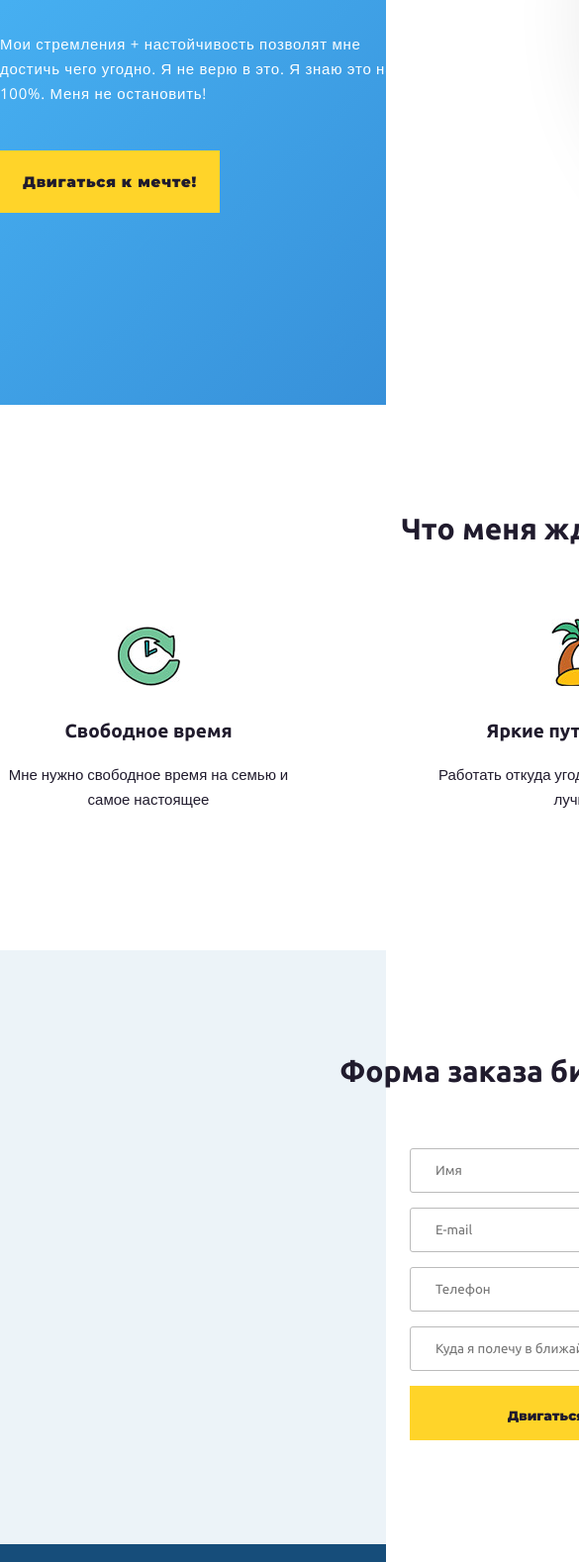
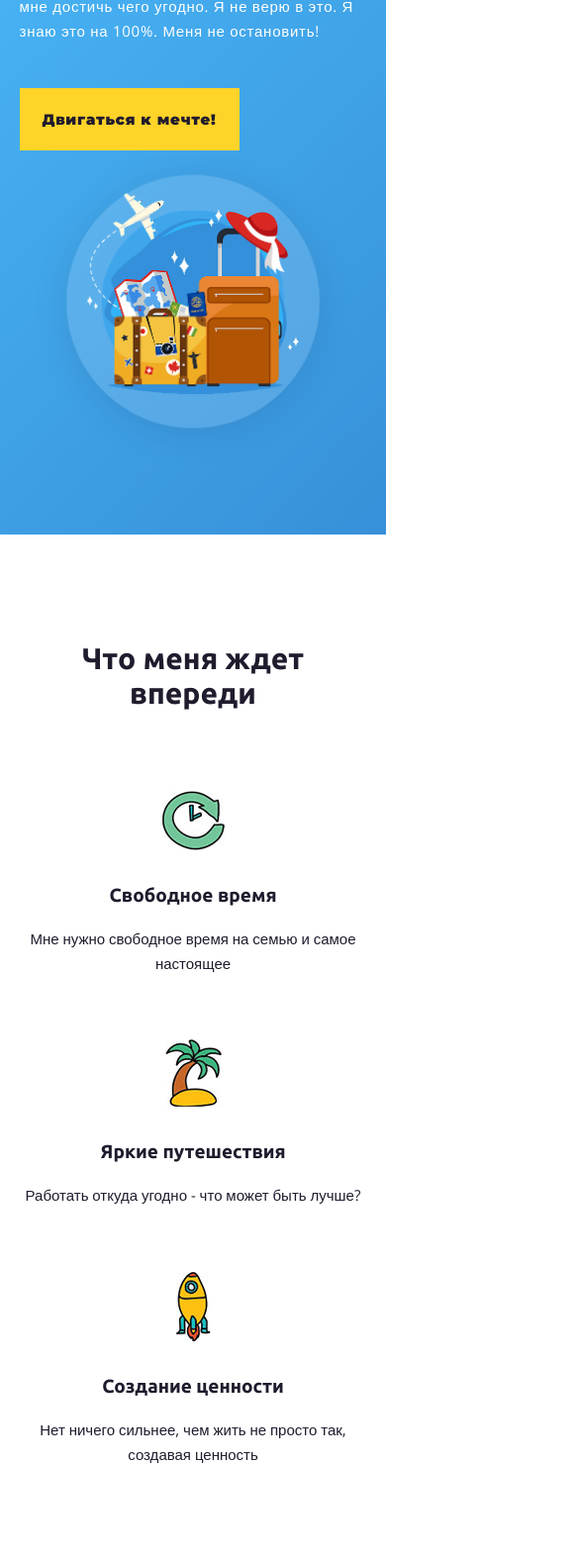
Before and after one commit to kotushik/my-homework, a plain HTML site: page index.html in a window 390 px wide. Shown: the part 422-2000 px from the top of the page at 99% size, 585 px wide, since content can reach past the window. Drawn offline with nearby package versions, Linux system fonts and the light colour scheme.

Commit message:
сделана адаптивность + правки в css по замечаниям из предыдущей проверки

```diff
--- a/css/main.css
+++ b/css/main.css
@@ -80,10 +80,10 @@ p {
 .wrapper {
   display: flex;
   justify-content: space-between;
+  align-items: center;
 }
 
 .offer {
-  margin-top: 147px;
   width: 575px;
   letter-spacing: 0.05em;
 }
@@ -163,7 +163,7 @@ p {
 }
 
 .input {
-  width: 342px;
+  width: 100%;
   border: 1px solid #bbbbbb;
   font-style: 15px;
   font-family: "Ubuntu", sans-serif;
@@ -177,12 +177,14 @@ p {
 .btn-form {
   border: 0;
   cursor: pointer;
-  width: 342px;
+  width: 100%;
   height: 55px;
   display: inline;
 }
 
 .form {
+  width: 340px;
+  margin: 0 auto;
   margin-top: 60px;
   text-align: center;
 }
@@ -197,3 +199,62 @@ p {
   font-size: 14px;
   text-align: center;
 }
+
+/*Responsive*/
+
+/*992px - 1200px*/
+@media screen and (max-width: 1200px) {
+  .container {
+    width: 960px;
+  }
+
+}
+
+/*768px - 992px*/
+@media screen and (max-width: 992px) {
+  .container {
+    width: 720px;
+  }
+  .wrapper {
+    flex-direction: column;
+  }
+  .offer {
+    width: 100%;
+  }
+  .intro {
+    width: 100%;
+  }
+  .expectations {
+    flex-direction: column;
+  }
+  .expectation {
+    width: auto;
+    margin-bottom: 50px;
+  }
+
+}
+
+/*576px - 768px*/
+@media screen and (max-width: 768px) {
+  .container {
+    width: 540px;
+  }
+
+  .travel {
+    display: block;
+    width: 90%;
+    margin: auto 0;
+  }
+}
+
+ /*320px - 576px*/
+@media screen and (max-width: 576px) {
+  .container {
+    width: 90%;
+  }
+
+  .form {
+    width: 100%;
+  }
+
+}
--- a/index.html
+++ b/index.html
@@ -2,7 +2,10 @@
 <html lang="ru">
   <head>
     <meta charset="UTF-8" />
-    <meta name="viewport" content="width=device-width, initial-scale=1.0" />
+    <meta
+      name="viewport"
+      content="width=device-width, initial-scale=1, shrink-to-fit=no"
+    />
     <title>Верстка современного сайта</title>
     <link rel="preconnect" href="https://fonts.gstatic.com" />
     <link
@@ -63,7 +66,6 @@
       <div class="container">
         <h2 class="section-title">Форма заказа билета в будущее</h2>
         <form action="#" class="form">
-          <div>
           <input
             type="Имя"
             placeholder="Имя"
@@ -71,8 +73,6 @@
             class="input"
             required
           />
-          </div>
-          <div>
           <input
             type="E-mail"
             placeholder="E-mail"
@@ -80,8 +80,6 @@
             class="input"
             required
           />
-          </div>
-          <div>
           <input
             type="Телефон"
             placeholder="Телефон"
@@ -89,8 +87,6 @@
             class="input"
             required
           />
-          </div>
-          <div>
           <input
             type="Куда"
             placeholder="Куда я полечу в ближайшее время?"
@@ -98,12 +94,7 @@
             class="input"
             required
           />
-          </div>
-          <div>
-            <button type="submit" class="btn btn-form">
-              Двигаться к мечте!
-            </button>
-          </div>
+          <button type="submit" class="btn btn-form">Двигаться к мечте!</button>
         </form>
       </div>
     </section>
```
Also changed, not shown: 1 other file. Lines whose indentation alone changed are shown as unchanged.
